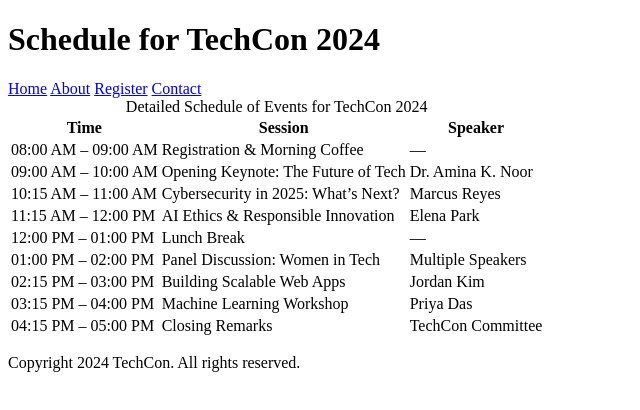
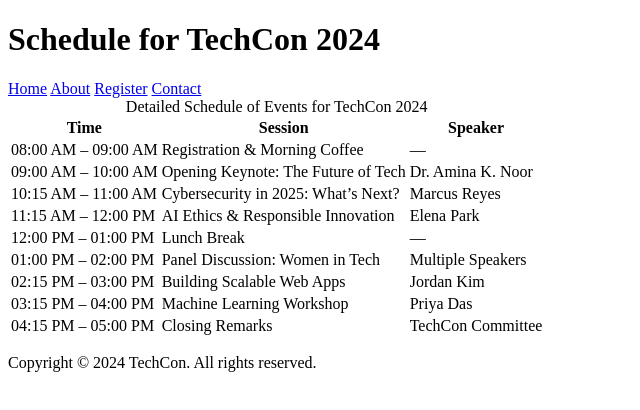
Before and after one commit to Lorna-Gitonga/TechCon_HTML, a plain HTML site: page techcon_website/schedule.html in a window 1280 px wide. Shown: the full height of the page, 0-640 px from the left. Drawn offline with Linux system fonts and the light colour scheme.

Commit message:
Fix footer consistency

```diff
--- a/techcon_website/schedule.html
+++ b/techcon_website/schedule.html
@@ -89,7 +89,7 @@
     </main>
 
     <footer>
-        <p>Copyright 2024 TechCon. All rights reserved.</p>
+        <p>Copyright ©  2024 TechCon. All rights reserved.</p>
     </footer>
 </body>
 </html>
```
